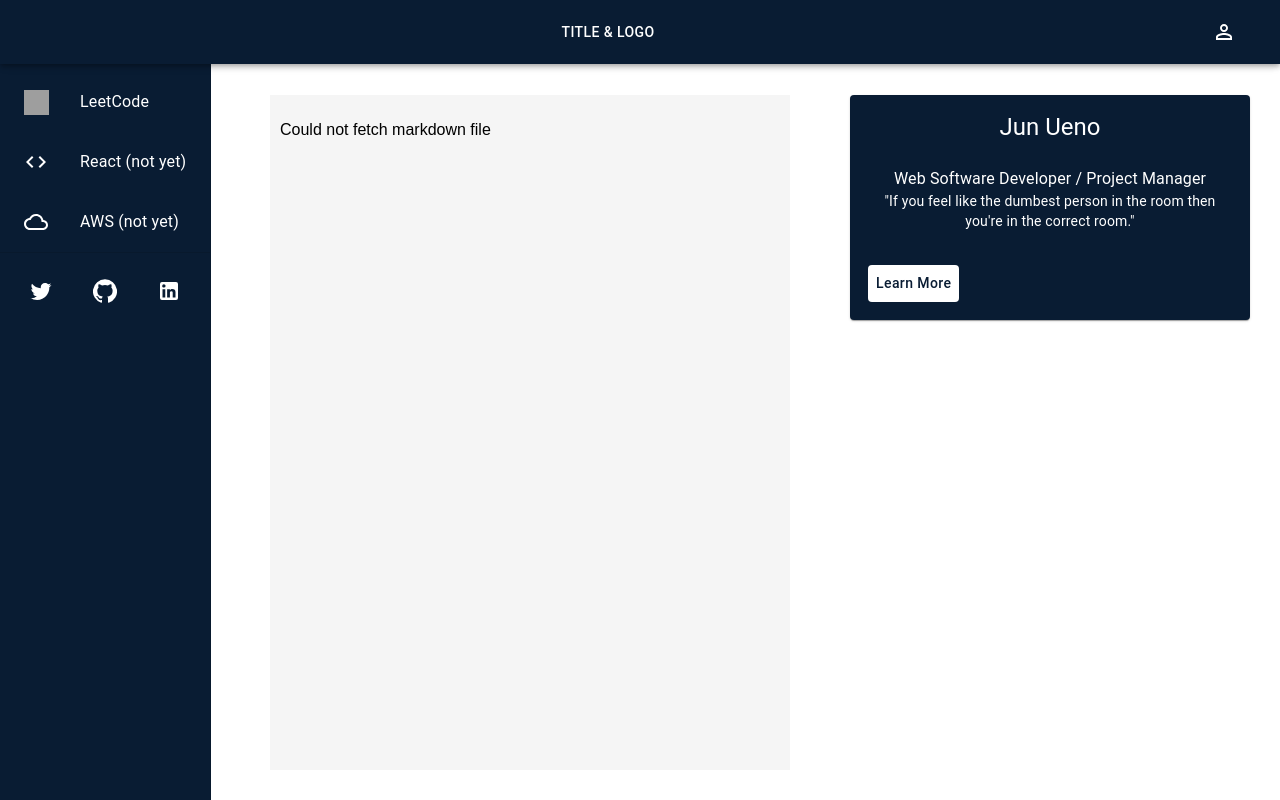
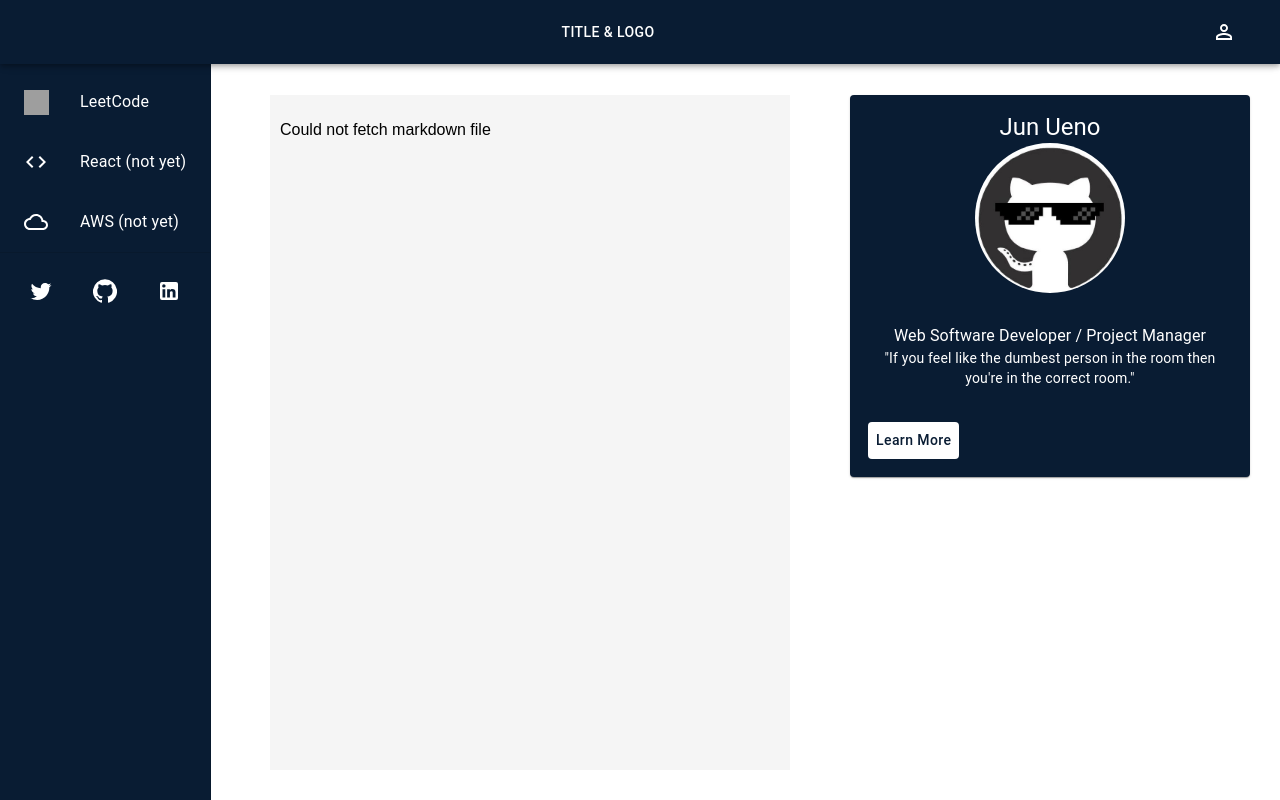
Before and after one commit to jun-uen0/react-techs, a React (Create React App) app: page / in a window 1280 px wide. Built offline with nearby package versions, Linux system fonts and the light colour scheme; no server answers; grey boxes are pictures that could not be loaded.

Commit message:
Added profile picture

```diff
--- a/src/components/Layout/CardArea/parts/Profile.tsx
+++ b/src/components/Layout/CardArea/parts/Profile.tsx
@@ -4,6 +4,7 @@ import Card from '@material-ui/core/Card'
 import CardContent from '@material-ui/core/CardContent'
 import CardActions from '@material-ui/core/CardActions'
 import Typography from '@material-ui/core/Typography'
+import profilePic from '../../../../assets/profile.jpeg'
 
 export default function ClippedDrawer() {
 
@@ -15,6 +16,19 @@ export default function ClippedDrawer() {
         <CardContent>
           <Typography variant="h5" component="div">
             Jun Ueno
+          </Typography>
+          <Typography>
+            <img
+              src={profilePic}
+              style={{
+                width: 150,
+                height: 150,
+                borderRadius: '50%',
+                overflow: 'hidden',
+                borderWidth: 3,
+                borderColor: 'red',
+              }}
+            />
           </Typography>
           <Typography>
             <br />
```
